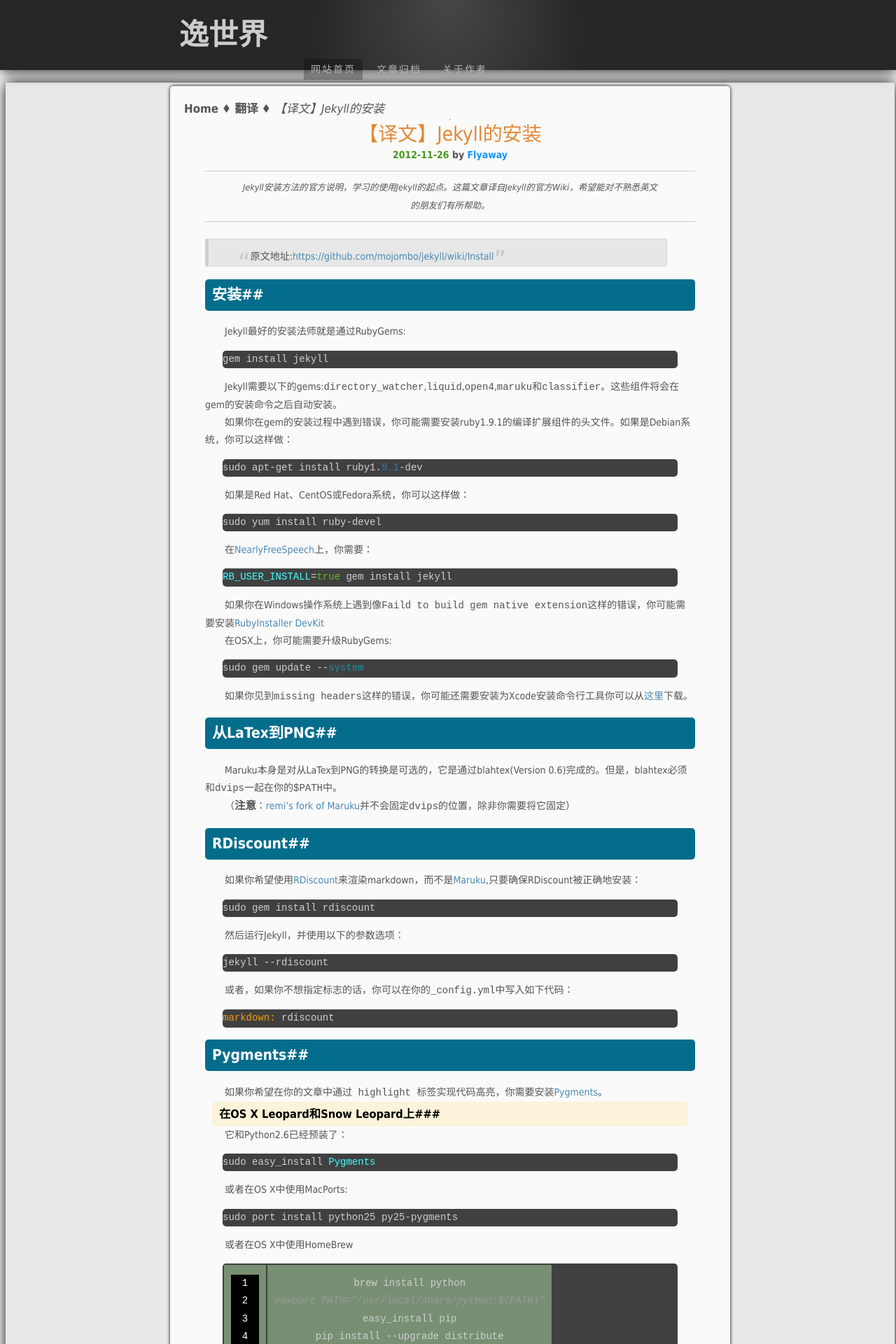
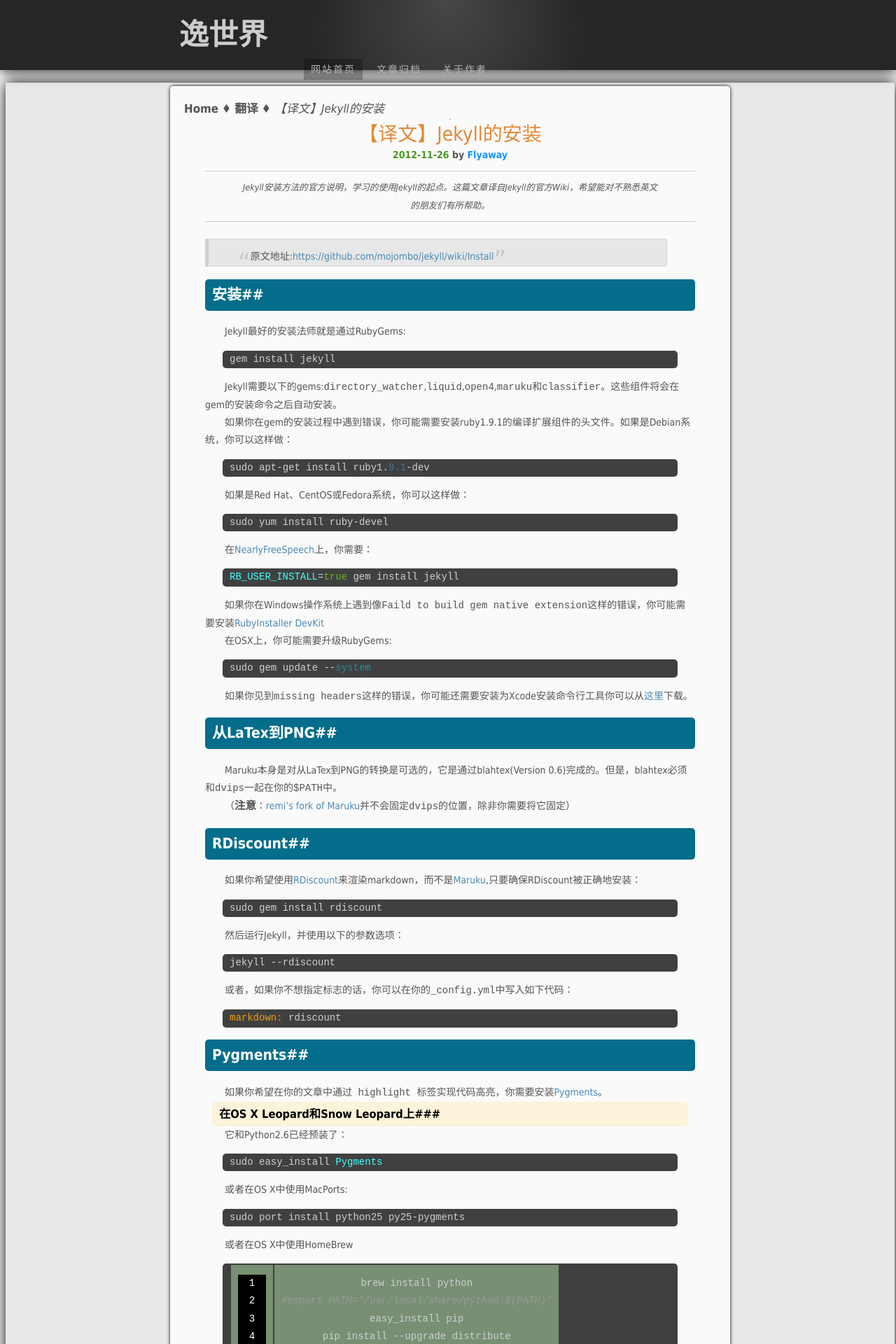
Before and after one commit to flyaway1217/flyaway1217.github.com, a Jekyll site: the page built from _posts/2012-11-26-Jekyll-Wiki-Install.markdown, in a window 1280 px wide. Shown: the top 1920 px of the page at 70% size. Built offline with Jekyll 4.4.1, drawn with Linux system fonts in a browser that asks for light colours.

Commit message:
Update the style of code

```diff
--- a/css/syntax.css
+++ b/css/syntax.css
@@ -1,6 +1,7 @@
 .highlight {
 	background-color: #404040;
 	margin:0 25px 0 25px;
+	padding:0 0 0 10px;
 }
 .c { color: #999999; font-style: italic } /* Comment */
 .err { color: #a61717; background-color: #e3d2d2 } /* Error */
```
